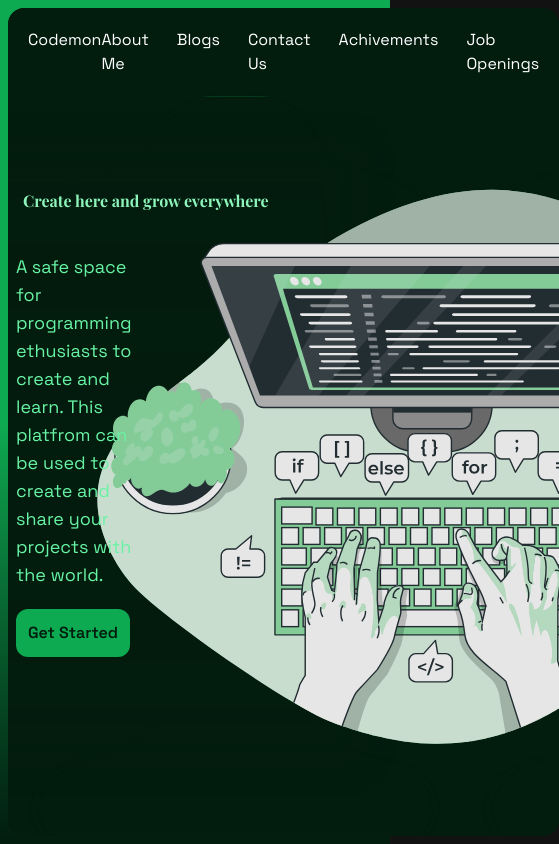
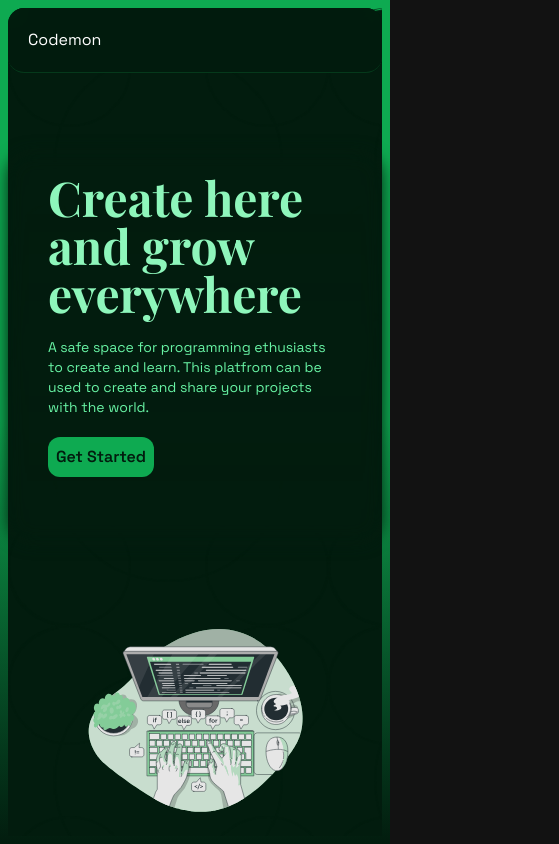
Before and after one commit to bigsparsh/codemon, a Next.js app in the folder apps/web/: page / in a window 390 px wide. Shown: the whole page, 559 px wide, since content can reach past the window. Built offline with nearby package versions, Linux system fonts and the light colour scheme; a web font is replaced by a local one.

Commit message:
Made landing responsive

```diff
--- a/apps/web/app/page.tsx
+++ b/apps/web/app/page.tsx
@@ -13,16 +13,16 @@ const Page = () => {
   return (
     <div className="min-h-screen h-full bg-grian-950 text-white space-grotesk">
       <div className="h-screen flex bg-linear-to-b from-grian-700 via-grian-700 to-grian-950">
-        <section className="m-2 rounded-2xl flex flex-col grow relative bg-grian-950  overflow-clip">
+        <section className="m-2 rounded-2xl flex flex-col grow relative bg-grian-950 ">
           <canvas
             ref={coolBack}
-            className="absolute h-full w-full top-18 left-0 z-0"
+            className="absolute h-full w-full top-0 left-0 z-0"
           >
             {" "}
           </canvas>
-          <nav className="w-full p-5 flex justify-between bg-grian-950 rounded-t-2xl border-b border-grian-900">
+          <nav className="w-full p-5 flex justify-between bg-grian-950/90 backdrop-blur-sm rounded-2xl border-b border-grian-900 z-10">
             <header>Codemon</header>
-            <div className="flex gap-7">
+            <div className="hidden gap-7 md:flex">
               <a href="#">About Me</a>
               <a href="#">Blogs</a>
               <a href="#">Contact Us</a>
@@ -31,23 +31,23 @@ const Page = () => {
             </div>
           </nav>
           <div className="h-full w-full relative">
-            <div className="grid grid-cols-2 h-full text-midnight place-items-center z-20">
-              <div className="relative flex flex-col justify-center items-center mb-32">
-                <h1 className="font-serif lg:text-6xl md:text-5xl leading-16 sm:text-3xl xl:text-7xl px-20 font-bold play-fair text-grian-300 p-5 rounded-xl z-10">
+            <div className="flex h-full md:flex-row flex-col z-20">
+              <div className="relative md:basis-2/3 flex flex-col mt-20 md:mt-0 md:justify-center items-center mb-32 h-fit self-center">
+                <h1 className="font-serif lg:text-6xl md:text-5xl leading-12 md:leading-16 text-5xl xl:text-7xl md:px-20 px-10 font-bold play-fair text-grian-300 p-5 rounded-xl z-10">
                   Create here and grow everywhere
                 </h1>
-                <p className="space-grotesk text-grian-400 text-lg z-10 w-full pl-20 pr-56">
+                <p className="space-grotesk text-sm md:text-base lg:text-lg text-grian-400 z-10 w-full pl-10 md:pl-20 md:pr-56 pr-10">
                   A safe space for programming ethusiasts to create and learn.
                   This platfrom can be used to create and share your projects
                   with the world.
                 </p>
-                <button className="bg-grian-700 text-grian-950 font-semibold p-3 rounded-xl z-10 mt-5 self-start mx-20">
+                <button className="bg-grian-700 text-grian-950 font-semibold p-2 md:p-3 rounded-xl z-10 mt-5 self-start mx-10 md:mx-20">
                   Get Started{" "}
                 </button>
-                <div className=" bg-linear-to-b from-grian-950/90 blur-lg z-0 via-grian-950 to-grian-950/90 w-full h-[120%] absolute top-0"></div>
+                <div className=" bg-linear-to-b blur-sm from-grian-950/90 rounded-3xl z-0 via-grian-950 to-grian-950/90 w-full h-[120%] absolute top-0"></div>
               </div>
               <div
-                className="bg-center bg-cover w-[700px] brightness-90 aspect-square"
+                className="bg-center bg-contain bg-no-repeat grow h-full md:basis-1/3 brightness-90 "
                 style={{
                   backgroundImage: "url('computer.svg')",
                 }}
--- a/apps/web/utils/createBackground.tsx
+++ b/apps/web/utils/createBackground.tsx
@@ -30,13 +30,8 @@ export const createBackground = (canvas: HTMLCanvasElement) => {
     lastTime = currentTime;
   };
 
-  // const grian950 = "#021c0e";
-  // const grian700 = "#0eaa51";
-
-  // canvas.style.backgroundColor = grian950;
-
   const image = new Image();
-  image.src = "subtract-thin.svg";
+  image.src = "circle.svg";
 
   function animate() {
     if (!ctx) {
@@ -68,11 +63,11 @@ class Ball {
   static instances: Ball[] = [];
 
   constructor(x: number, y: number, size: number, velX: number, vely: number) {
-    this.x = x;
-    this.y = y;
-    this.size = size;
     this.velX = velX;
     this.vely = vely;
+    this.size = rand(50, size);
+    this.x = x - this.size / 2;
+    this.y = y - this.size / 2;
     this.angle = 100;
   }
 
@@ -94,3 +89,7 @@ class Ball {
     }
   }
 }
+
+const rand = (min: number, max: number) => {
+  return Math.round(Math.random() * (max - min) + min);
+};
```
Also changed, not shown: apps/web/public/circle.svg (added), apps/web/public/sub-very-thin.svg (added).
